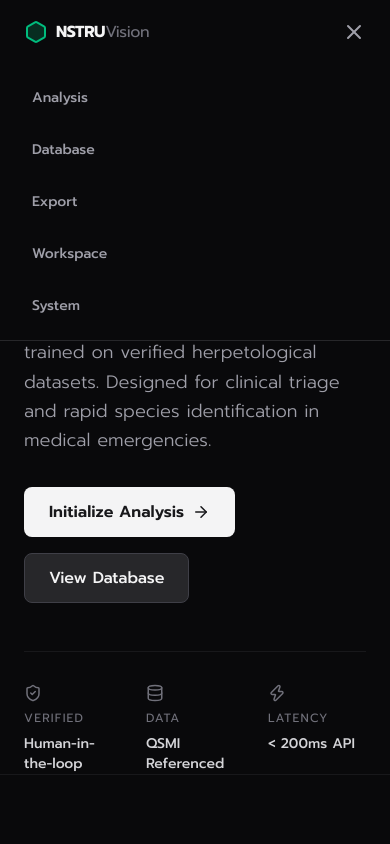
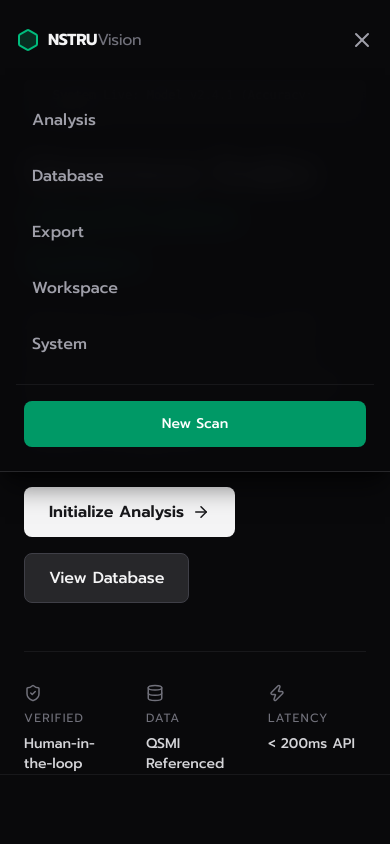
Before and after one commit to K-mangda/SnakeDemo, a Next.js app: page / in a window 390 px wide. Both pictures are taken after a click on the button 354 px from the left and 32 px from the top of the page. Shown: the top 844 px of the page. Built offline with nearby package versions, Linux system fonts and the light colour scheme.

Commit message:
feat(layout): enhance mobile navigation and container padding

```diff
--- a/components/layout/Navbar.tsx
+++ b/components/layout/Navbar.tsx
@@ -32,7 +32,7 @@
       'fixed top-0 left-0 right-0 z-50 transition-all duration-300 border-b',
       scrolled ? 'bg-zinc-950/80 backdrop-blur-md border-zinc-800/80 py-3' : 'bg-transparent border-transparent py-5'
     )}>
-      <div className="max-w-7xl mx-auto px-6 flex items-center justify-between">
+      <div className="max-w-7xl mx-auto px-4 sm:px-6 flex items-center justify-between">
         <Link href="/" className="flex items-center gap-2">
           <Hexagon className="text-emerald-500 fill-emerald-500/20" size={24} />
           <span className="font-bold tracking-tight text-zinc-100">NSTRU<span className="text-zinc-500 font-normal">Vision</span></span>
@@ -58,18 +58,30 @@
           <Button href="/predict" size="sm">New Scan</Button>
         </div>
 
-        <button className="md:hidden text-zinc-400" onClick={() => setMobileMenu(!mobileMenu)}>
+        <button className="md:hidden text-zinc-400 p-2 -mr-2" onClick={() => setMobileMenu(!mobileMenu)}>
           {mobileMenu ? <X size={24} /> : <Menu size={24} />}
         </button>
       </div>
 
       {mobileMenu && (
-        <div className="md:hidden absolute top-full left-0 w-full bg-zinc-950 border-b border-zinc-800 p-4 flex flex-col gap-4">
+        <div className="md:hidden absolute top-full left-0 w-full bg-zinc-950/95 backdrop-blur-md border-b border-zinc-800 p-4 flex flex-col gap-2 shadow-xl shadow-black/50">
           {links.map(link => (
-            <Link key={link.href} href={link.href} className="text-sm font-medium text-zinc-400 px-4 py-2 hover:bg-zinc-900 rounded-lg">
+            <Link
+              key={link.href}
+              href={link.href}
+              className={cn(
+                "text-base font-medium px-4 py-3 rounded-lg transition-colors",
+                pathname.startsWith(link.href)
+                  ? "bg-zinc-900/80 text-emerald-400"
+                  : "text-zinc-400 hover:bg-zinc-900/50 hover:text-zinc-200"
+              )}
+            >
               {link.label}
             </Link>
           ))}
+          <div className="pt-4 pb-2 px-2 mt-2 border-t border-zinc-800/50">
+            <Button href="/predict" className="w-full justify-center py-3">New Scan</Button>
+          </div>
         </div>
       )}
     </nav>
```
